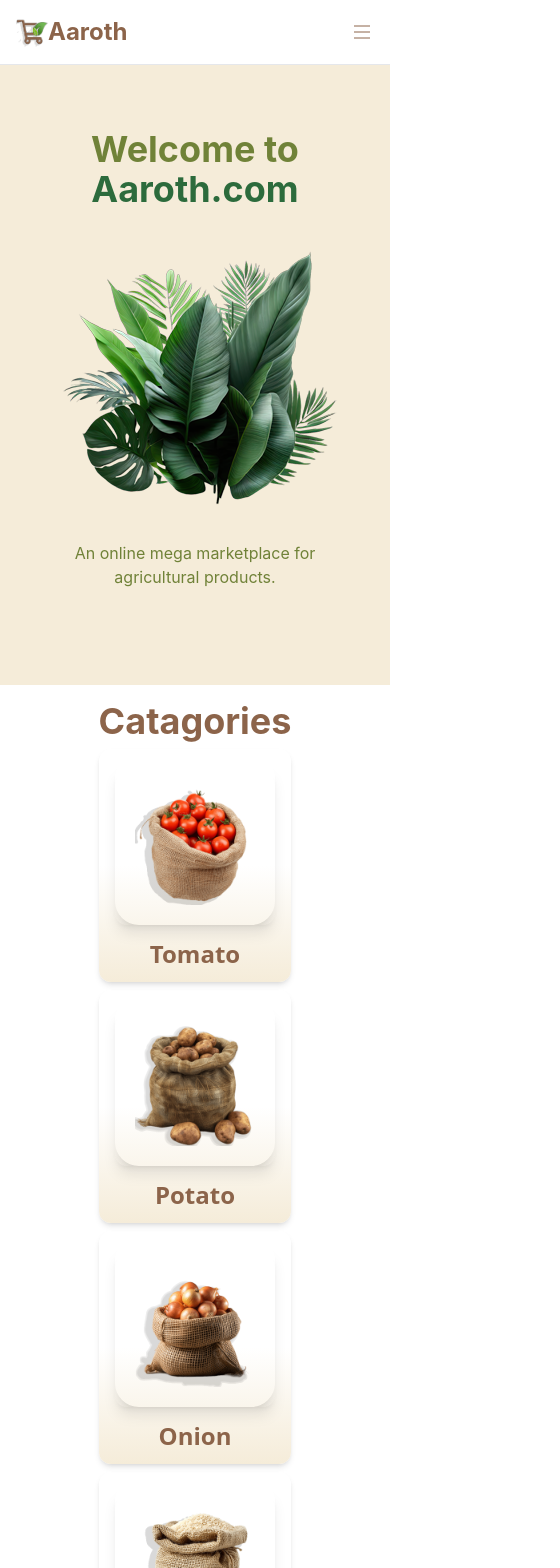
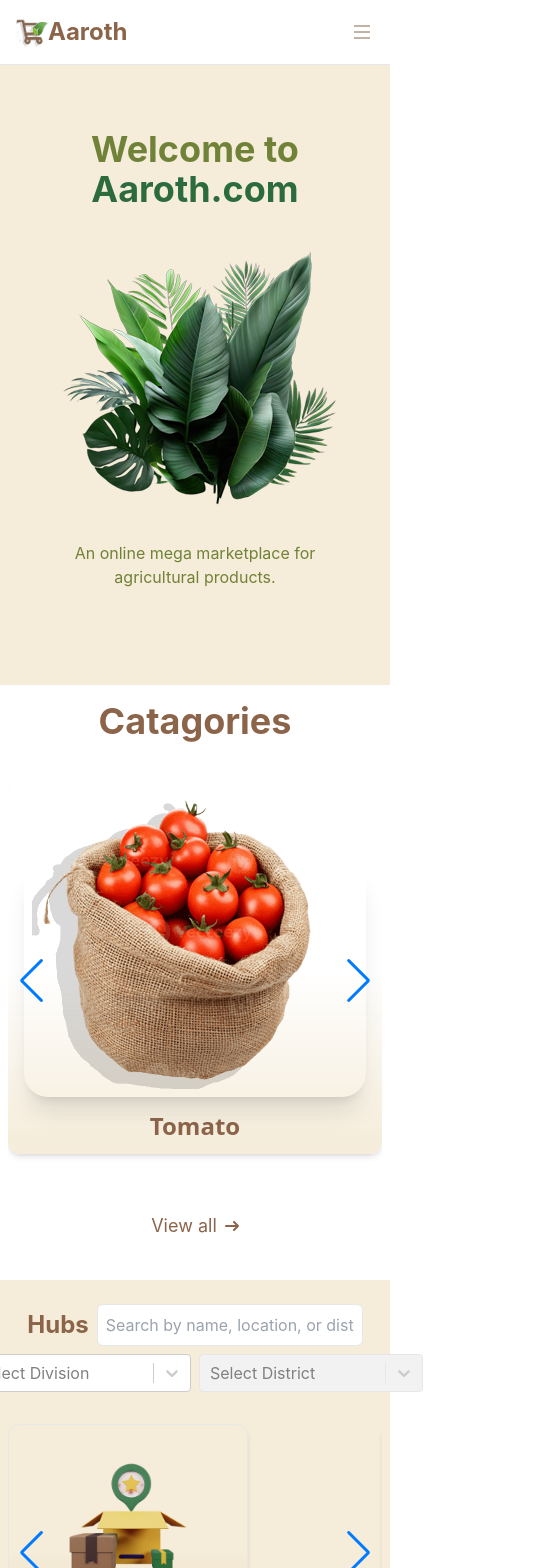
Before and after one commit to MdMirzaShihab/AarothBuyerFrontend, a React (Vite) app: page / in a window 390 px wide. Shown: the top 1568 px of the page, 560 px wide, since content can reach past the window. Built offline with nearby package versions, Linux system fonts and the light colour scheme.

Commit message:
Updated UI to make mobile responsive.

```diff
--- a/src/cards/CatagoryCard.jsx
+++ b/src/cards/CatagoryCard.jsx
@@ -5,14 +5,17 @@ const CatagoryCard = ({ catagory }) => {
     return (
 
        <div
-          className={`group bg-gradient-to-b from-transparent via-transparent to-earthy-beige relative flex flex-col rounded-xl bg-clip-border  text-gray-700 shadow-md h-full transition-transform duration-700 transform hover:-translate-y-3`}>
-          <div className="relative mx-4 mt-4 overflow-hidden rounded-xl bg-clip-border text-gray-700 shadow-lg">
+          className={`group bg-gradient-to-b pt-20 from-transparent via-transparent to-earthy-beige relative flex flex-col rounded-xl bg-clip-border  text-gray-700 shadow-md h-full transition-transform duration-700 transform hover:-translate-y-3`}>
+          <div className="relative mx-4 group-hover:bg-earthy-tan bg-clip-border shadow-xl rounded-3xl object-cover transition duration-500 ease-in-out">
+     <div className='object-contain'>
+
 
               <img
                 src={catagory.image}
                 alt={`${catagory.name}'s picture`}
-                className={`w-40 p-5 group-hover:bg-earthy-tan shadow-xl rounded-3xl object-cover transition duration-500 ease-in-out`}
+                className={`-mt-20 p-2 `}
               />
+               </div>
 
           </div>
           <div className="p-3 text-center">
--- a/src/components/CatagoriesSectionHome.jsx
+++ b/src/components/CatagoriesSectionHome.jsx
@@ -1,6 +1,10 @@
 import { Link } from "react-router-dom";
 import { productCatagories } from "../constants";
 import CatagoryCard from "../cards/CatagoryCard";
+import { Swiper, SwiperSlide } from 'swiper/react';
+import 'swiper/css'; // Import core Swiper styles
+import 'swiper/css/navigation'; // Import navigation styles (if you use navigation)
+import { Navigation } from "swiper/modules";
 
 
 
@@ -9,10 +13,34 @@ const CatagoriesSectionHome = () => {
     return (
       <section className="pb-10 pt-4 px-2 md:px-16">
         <h2 className="text-4xl text-center font-bold text-earthy-brown">Catagories</h2>
-        <div className="flex flex-wrap justify-center gap-2 mt-2">
+        <div className="pt-10">
+        <Swiper
+        loop={true}         // Enable looping
+        navigation={true}  // Enable navigation arrows
+        spaceBetween={30}
+        centeredSlides={true}
+        modules={[ Navigation ]}
+        breakpoints={{
+          1440: {
+            slidesPerView: 7,
+          },
+          1024: {
+            slidesPerView: 5,
+          },
+          720: {
+            slidesPerView: 4,
+          },
+          480: {
+            slidesPerView: 3,
+          },
+        }}  // Responsive breakpoints for different screen sizes
+      >
           {productCatagories.map((catagory) => (
-            <CatagoryCard key={catagory.id} catagory={catagory} />
+            <SwiperSlide key={catagory.id}>
+            <CatagoryCard  catagory={catagory} />
+            </SwiperSlide>
           ))}
+          </Swiper>
         </div>
         <div className="flex justify-center mt-8">
         <Link to="#" className="inline-flex items-center text-lg text-earthy-brown hover:underline">
--- a/src/components/HubsSectionHome.jsx
+++ b/src/components/HubsSectionHome.jsx
@@ -5,7 +5,6 @@ import { useEffect, useState } from "react";
 import Select from "react-select";
 import { Swiper, SwiperSlide } from 'swiper/react';
 import 'swiper/css'; // Import core Swiper styles
-import 'swiper/css/pagination'; // Import pagination styles (if you use pagination)
 import 'swiper/css/navigation'; // Import navigation styles (if you use navigation)
 import { Navigation } from "swiper/modules";
 
@@ -80,9 +79,10 @@ const HubsSectionHome = () => {
   return (
     <section className="pb-10 pt-4 px-2 bg-earthy-beige">
       <div className="flex flex-wrap justify-center items-center gap-2 mt-2">
-      <h2 className="text-2xl font-bold text-earthy-brown">Hubs</h2>
        {/* Search Bar */}
+       <div className="flex flex-col md:flex-row justify-center items-center gap-2">
        <div className="flex justify-center items-center gap-2">
+       <h2 className="text-2xl font-bold text-earthy-brown">Hubs</h2>
         <input
           type="text"
           placeholder="Search by name, location, or district"
@@ -90,6 +90,8 @@ const HubsSectionHome = () => {
           onChange={handleSearch}
           className="p-2 border rounded-md"
         />
+        </div>
+        <div className="flex justify-center items-center gap-2">
 
                 {/* Division Select */}
           <Select
@@ -111,17 +113,17 @@ const HubsSectionHome = () => {
           className="w-56 z-10"
           isDisabled={!selectedDivision} // Disable District select until Division is selected
         />
+        </div>
 
       </div>
       </div>
 
-      <div className="mt-8">
+      <div className="mt-8 ">
       {/* Swiper Container */}
       <Swiper
-        spaceBetween={2}  // Space between slides
-        slidesPerView={6}  // Number of slides to show at once
         loop={true}         // Enable looping
         navigation={true}  // Enable navigation arrows
+        centeredSlides={true}
         modules={[ Navigation ]}
         breakpoints={{
           1440: {
@@ -130,11 +132,8 @@ const HubsSectionHome = () => {
           1024: {
             slidesPerView: 4,
           },
-          768: {
+          480: {
             slidesPerView: 2,
-          },
-          480: {
-            slidesPerView: 1,
           },
         }}  // Responsive breakpoints for different screen sizes
       >
```
